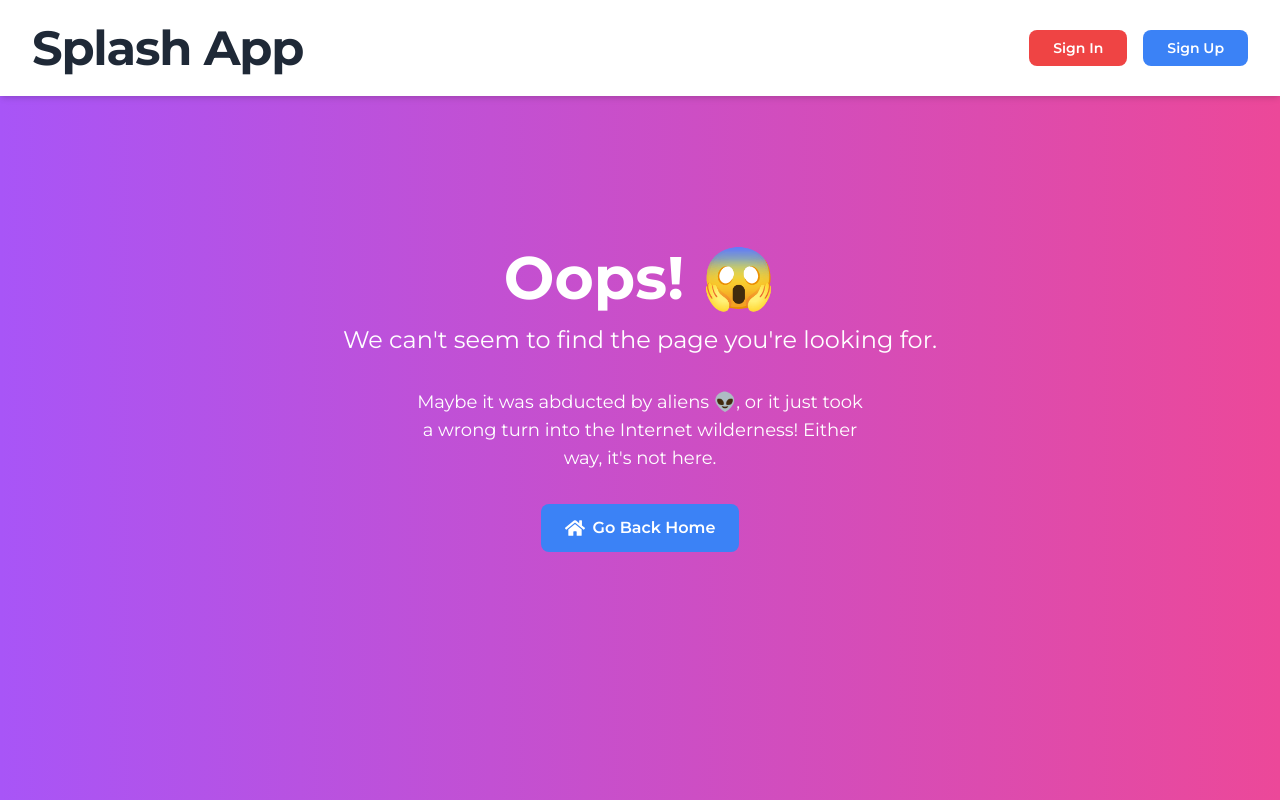
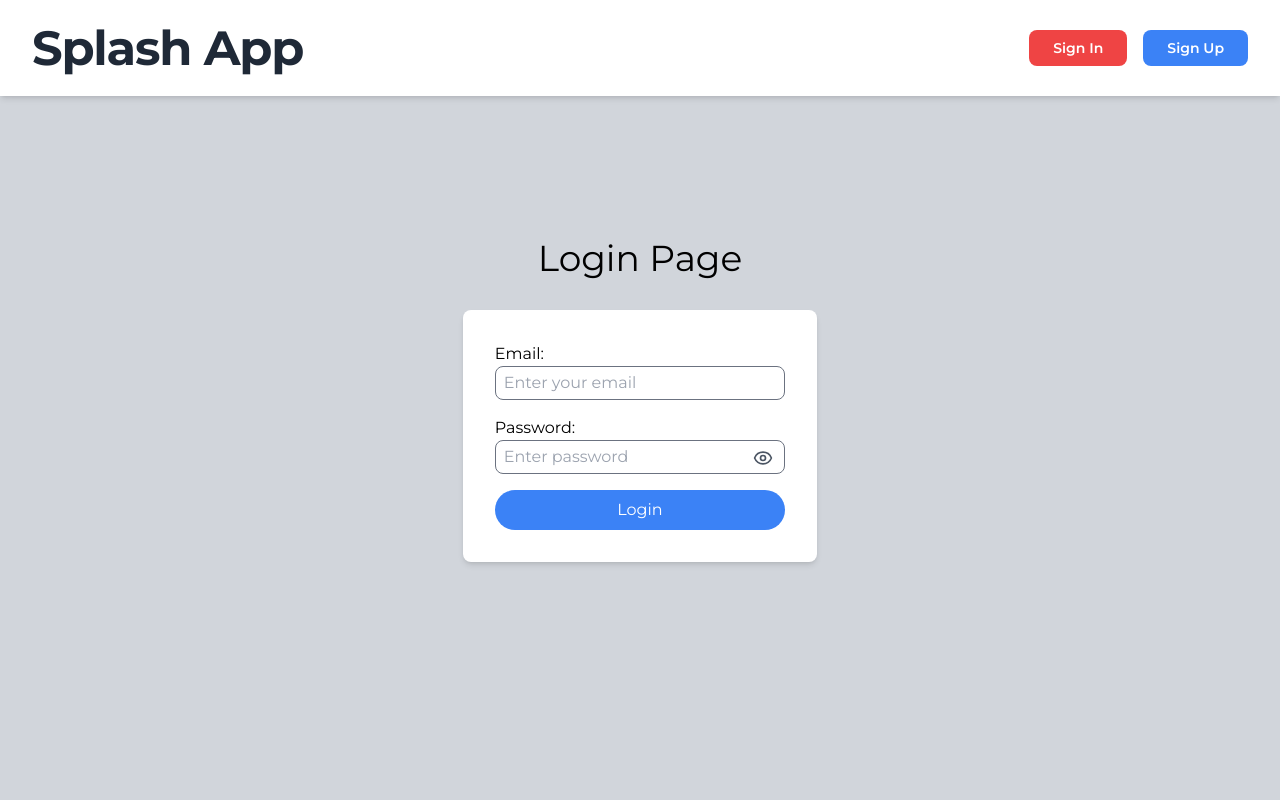
Before and after one commit to Lapidis2/alx-project-0x04-setup, a Next.js app in the folder alx-project-0x05/: page /login in a window 1280 px wide. Before the commit this address had no page. Shown: the top 800 px of the page. Built offline with nearby package versions, Linux system fonts and the light colour scheme.

Commit message:
addding statemanagement

```diff
--- a/alx-project-0x05/package.json
+++ b/alx-project-0x05/package.json
@@ -9,6 +9,7 @@
     "lint": "next lint"
   },
   "dependencies": {
+    "lucide-react": "^0.536.0",
     "next": "15.4.3",
     "react": "19.1.0",
     "react-dom": "19.1.0",
--- /dev/null
+++ b/alx-project-0x05/pages/login.tsx
@@ -0,0 +1,48 @@
+import React, { useState } from "react";
+import { Eye, EyeOff } from "lucide-react";
+
+function login() {
+  const [showPassword, setShowPassword] = useState(false);
+  return (
+    <div className="min-h-screen bg-gray-300 flex flex-col justify-center items-center">
+      <h1 className="text-4xl mb-8">Login Page</h1>
+
+      <form action="" className="bg-white p-8 shadow-md  rounded-lg max-w-sm">
+        <div className="mb-4 ">
+          <label htmlFor="email">Email:</label>
+          <input
+            id="email"
+            type="email"
+            placeholder="Enter your email"
+            className=" w-full border border-gray-500 py-1 rounded-lg px-2 "
+          />
+        </div>
+        <div className="relative">
+          <label htmlFor="password">Password:</label>
+          <input
+            type={showPassword ? "text" : "password"}
+            id="password"
+            placeholder="Enter password"
+            className="w-full border  border-gray-500 rounded-lg py-1 px-2"
+          />
+          <button
+            type="button"
+            onClick={() => setShowPassword(!showPassword)}
+            className="absolute top-8 right-3 text-gray-600 hover:text-black"
+            tabIndex={-1}
+          >
+            {showPassword ? <EyeOff size={20} /> : <Eye size={20} />}
+          </button>
+        </div>
+        <button
+          type="submit"
+          className="w-full bg-blue-500 mt-4 rounded-full text-white py-2 hover:bg-blue-800 transform hover:scale-105 transition duration-300 "
+        >
+          Login
+        </button>
+      </form>
+    </div>
+  );
+}
+
+export default login;
--- /dev/null
+++ b/package.json
@@ -0,0 +1,5 @@
+{
+  "dependencies": {
+    "lucide-react": "^0.536.0"
+  }
+}
```
Also changed, not shown: 2 other files (tests, documents, lock files or other folders).
